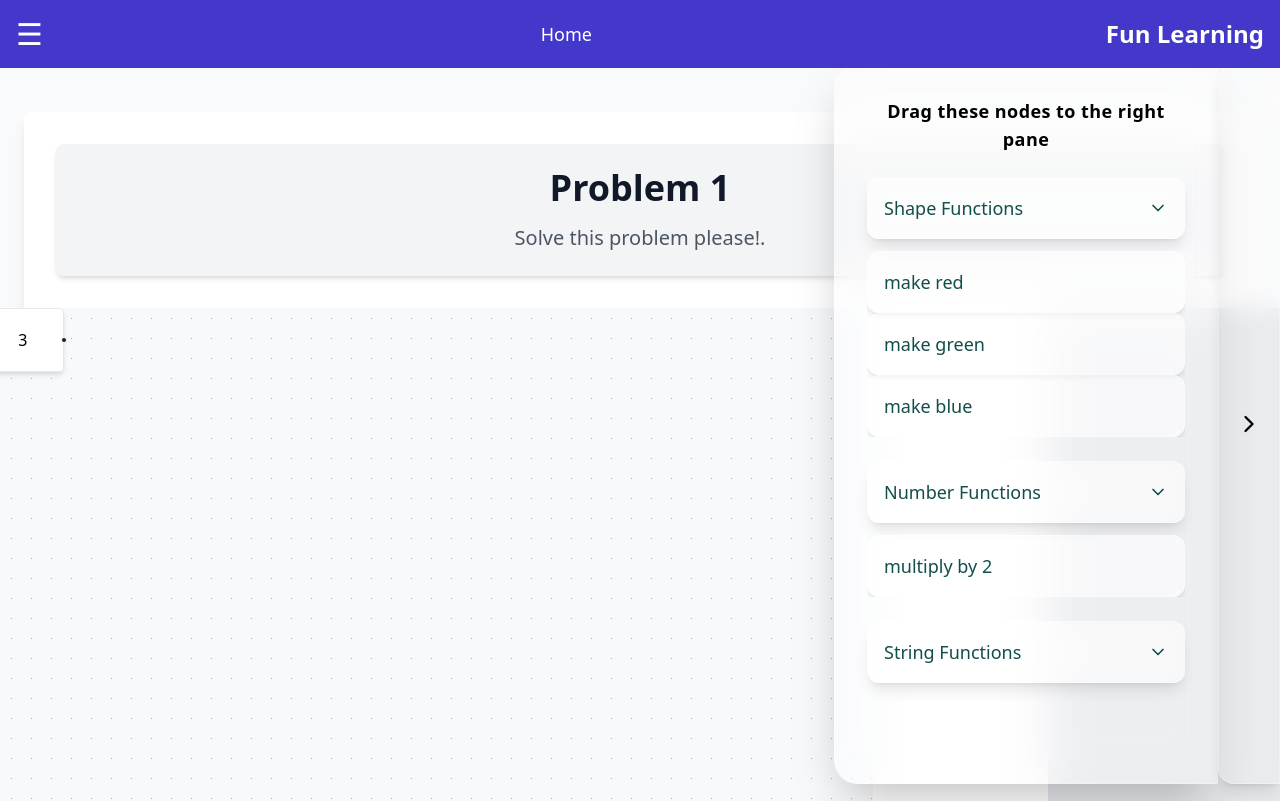
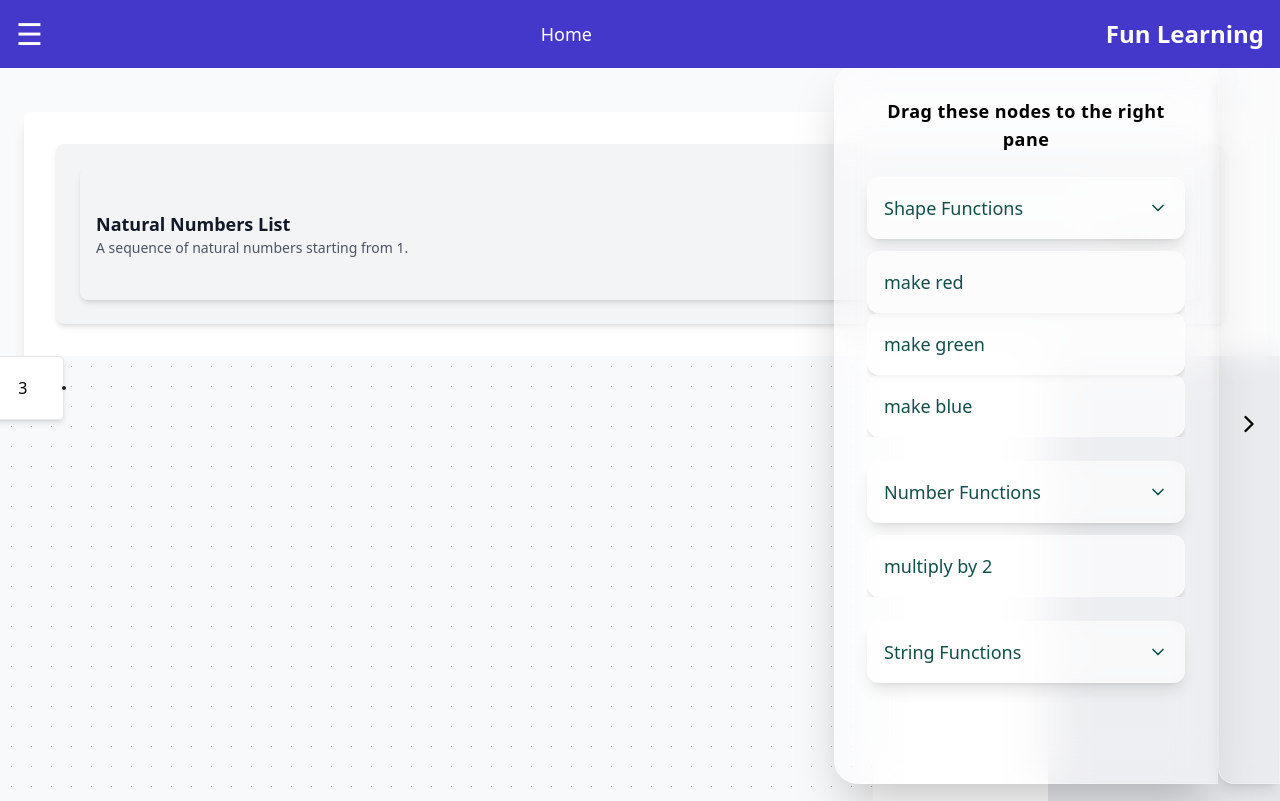
Before and after one commit to bobbomania/ichack-25, a Next.js app in the folder ichack-functional-edtech/: page /problem/1 in a window 1280 px wide. Shown: the top 801 px of the page. Built offline with nearby package versions, Linux system fonts and the light colour scheme.

Commit message:
fix: fixed lists

```diff
--- a/ichack-functional-edtech/src/app/problem/[number]/page.tsx
+++ b/ichack-functional-edtech/src/app/problem/[number]/page.tsx
@@ -9,9 +9,53 @@ interface ProblemPageProps {
   params: { number: number }; // Define the shape of the params object
 }
 
+function getPageData(num: number): [string, string, JSX.Element] {
+  num = Number(num);
+
+  switch (num) {
+    case 1:
+      return [
+        "Natural Numbers List",
+        "A sequence of natural numbers starting from 1.",
+        <div className="p-4 border rounded bg-gray-50">
+          {JSON.stringify([1, 2, 3])}
+        </div>,
+      ];
+
+    case 2:
+      return [
+        "Red Circles",
+        "Three red circles of size 10.",
+        <div className="flex gap-2">
+          {[...Array(3)].map((_, i) => (
+            <div key={i} className="w-5 h-5 bg-red-500 rounded-full"></div>
+          ))}
+        </div>,
+      ];
+
+    case 3:
+      return [
+        "Mixed Shapes",
+        "A small triangle and a number.",
+        <div className="flex gap-2">
+          <div className="w-5 h-5 bg-blue-500 clip-triangle"></div>
+          <span className="text-lg font-bold">3</span>
+        </div>,
+      ];
+
+    default:
+      return [
+        "Unknown Configuration",
+        `No recognized start configuration for '${num}'.`,
+        <div className="text-red-500">⚠️ Error: Invalid Input</div>,
+      ];
+  }
+}
+
+
 const ProblemPage: FC<ProblemPageProps> = ({ params }) => {
   const { number } = params; // Extract the dynamic 'number' from the URL
-
+  var [title, description, comp] = getPageData(number)
   return (
     <Layout>
       <div className="min-h-screen w-full bg-gray-50 flex flex-col items-center py-12 px-6">
@@ -19,7 +63,7 @@ const ProblemPage: FC<ProblemPageProps> = ({ params }) => {
         <main className="w-full max-w-7xl bg-white rounded-lg shadow-lg p-8 space-y-8 mt-16"> {/* Added mt-16 for vertical space */}
           {/* Banner Section */}
           <div className="bg-gray-100 rounded-lg p-6 shadow-md">
-            <Banner description="Solve this problem please!." number={number}/>
+            <Banner title={title} description={description} smallBoxComponent={comp}/>
           </div>
 
           {/* Canvas/Flow Section */}
--- a/ichack-functional-edtech/src/components/nodes/EndNode.tsx
+++ b/ichack-functional-edtech/src/components/nodes/EndNode.tsx
@@ -18,9 +18,9 @@ class EndNode_In extends ObjectNode {
 
   render(): ReactNode {
     return (
-      <div className="relative w-[100px] h-[100px] border-2 border-gray-300 rounded-lg overflow-hidden">
+        <div className="relative flex flex-col min-w-[100px] min-h-[100px] w-fit h-fit border-2 border-gray-300 rounded-lg overflow-hidden">
           {/* Top Banner with Play Button */}
-        <div className="absolute top-0 w-full bg-white-100 py-1 px-3 flex justify-end shadow-sm">
+          <div className="flex justify-end bg-gray-100 py-1 px-3 shadow-sm">
             <button
               onClick={this.updateComponent}
               className="w-5 h-5 flex items-center justify-center bg-blue-500 text-white text-[8px] font-semibold rounded-full shadow hover:bg-blue-600 transition"
@@ -29,12 +29,14 @@ class EndNode_In extends ObjectNode {
             </button>
           </div>
 
-        {/* Content */}
-        <div className="absolute top-[30px] left-0 w-full h-[calc(100%-30px)] flex items-center justify-center">
+          {/* Content Area */}
+          <div className="flex flex-1 items-center justify-center p-2">
             {this.currentComponentData}
           </div>
         </div>
       );
+
+
   }
 
 
@@ -58,6 +60,6 @@ class EndNode_In extends ObjectNode {
 
 }
 
-const EndNode = new EndNode_In(<div/>)
+const EndNode = () => { return new EndNode_In(<div/>) }
 
 export default EndNode;
--- a/ichack-functional-edtech/src/components/nodes/data/ListObject.tsx
+++ b/ichack-functional-edtech/src/components/nodes/data/ListObject.tsx
@@ -48,12 +48,11 @@ export class ListData extends DataObject {
 
     var comp: ReactNode = ListComponent({objects});
 
-
     // ✅ Call super() first with a temporary null component
     super(comp, outs);
   }
 
   logic(inputs: any[]): any[] {
-    return [];
+    return [this];
   }
 }
--- a/ichack-functional-edtech/src/components/pages/problems/Banner.tsx
+++ b/ichack-functional-edtech/src/components/pages/problems/Banner.tsx
@@ -1,20 +1,28 @@
 // components/Banner.tsx
-import React from 'react';
+import React, { ReactNode } from 'react';
 
 export interface BannerProps {
   description: string;
-  number: number;
+  title: string;
+  smallBoxComponent: ReactNode;
 }
 
-const Banner = ({ description, number }: BannerProps) => {
+const Banner = ({ description, title, smallBoxComponent }: BannerProps) => {
   return (
-    <div className="text-center">
-    <h2 className="text-4xl font-extrabold text-gray-900 mb-4">Problem {number}</h2>
-    <p className="text-xl text-gray-600">
-      {description}
-    </p>
+    <div className="flex items-center justify-between bg-gray-100 p-4 rounded-lg shadow-md">
+      {/* Left Section: Title & Description */}
+      <div>
+        <h2 className="text-lg font-semibold text-gray-900">{title}</h2>
+        <p className="text-sm text-gray-600">{description}</p>
+      </div>
+
+      {/* Right Section: Small Box Component */}
+      <div className="min-w-[100px] min-h-[100px] flex items-center justify-center border-2 border-gray-300 rounded-lg bg-white shadow-sm p-2">
+        {smallBoxComponent}
+      </div>
     </div>
   );
+
 };
 
 export default Banner;
--- a/ichack-functional-edtech/src/components/pages/problems/Canvas.tsx
+++ b/ichack-functional-edtech/src/components/pages/problems/Canvas.tsx
@@ -52,7 +52,7 @@ function getStartNodes(num: number) {
       const objectNode1_3 = new NatData(3);
       const objectNodeList1 = [objectNode1_1, objectNode1_2, objectNode1_3]
       const objectNode7 = new ListData(objectNodeList1)
-      return createNodesFromObjects(objectNode7, EndNode);
+      return createNodesFromObjects(objectNode7, EndNode());
 
     case 2:
       const objectNode2_1 = new ShapeData(10, 'red', ShapeEnum.CIRCLE);
@@ -60,12 +60,12 @@ function getStartNodes(num: number) {
       const objectNode2_3 = new ShapeData(10, 'red', ShapeEnum.CIRCLE);
       const objectNodeList2 = [objectNode2_1, objectNode2_2, objectNode2_3]
       const objectNode2_res = new ListData(objectNodeList2)
-      return createNodesFromObjects(objectNode2_res, EndNode);
+      return createNodesFromObjects(objectNode2_res, EndNode());
 
     case 3:
       const objectNode5 = new NatData(3);
       const objectNode6 = new ShapeData(10, 'blue', ShapeEnum.TRIANGLE);
-      return createNodesFromObjects(objectNode5, EndNode);
+      return createNodesFromObjects(objectNode5, EndNode());
 
     default:
       throw new Error(`no start '${num}' config that is recognised`);
```
Lines whose indentation alone changed are shown as unchanged.
